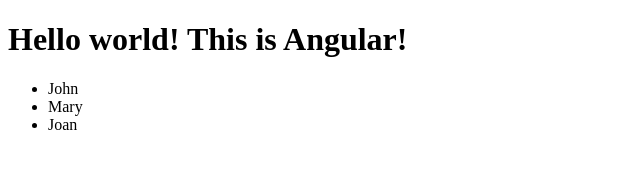
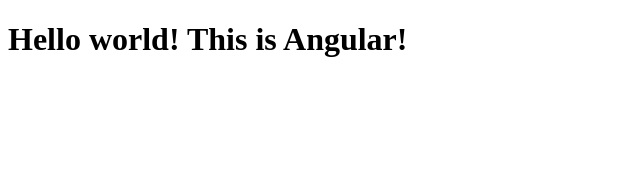
Before and after one commit to IceDragoon064/CW_02_Angular, an Angular app in the folder myapp/: page / in a window 1280 px wide. Shown: the top 184 px of the page, without its empty margins (0-640 px from the left). Built offline with nearby package versions, Linux system fonts and the light colour scheme.

Commit message:
Exercise 7

```diff
--- a/myapp/src/app/app.component.ts
+++ b/myapp/src/app/app.component.ts
@@ -3,20 +3,19 @@
 
 @Component({
   selector: 'app-root',
-  template: '<h1>Hello world! {{title}}</h1><ul><li *ngFor="let name of names">{{name}}</li></ul>',
+  template: `<h1>Hello world! {{title}}</h1><ul>{{myname}}</ul>`,
   styleUrls: ['./app.component.css'],
   providers: [MyDataService]
 })
 export class AppComponent {
   title = 'This is Angular!';
-  names: Array<any>;
+
+  myname: string;
 
   // Create instance of 'MyDataService' right in the constructor
   // header.
   constructor(myDataService: MyDataService) {
-     // Use service to call getNames() method.
-    this.names = myDataService.getNames();
+  // Use service to call getNames() method.
+  this.myname = myDataService.getmyNames();
   }
-
-
 }
--- a/myapp/src/app/myDataService.ts
+++ b/myapp/src/app/myDataService.ts
@@ -1,11 +1,12 @@
 import { Component } from '@angular/core';
+
 // This is the service.
 export class MyDataService {
-names: Array<any>;
+myname: string;
 constructor() {
-this.names = ['John', 'Mary', 'Joan'];
+this.myname = "";
 }
-getNames() {
-return this.names;
+getmyNames() {
+return this.myname;
 }
 }
```
